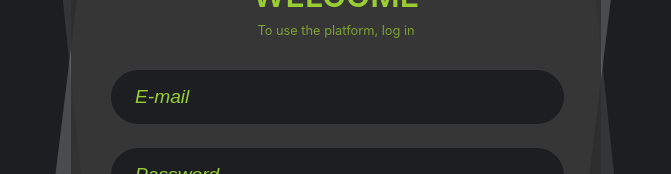
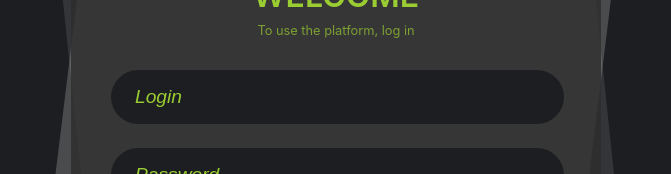
Before and after one commit to MrBlack1223/Chill, a React (Create React App) app: page /login in a window 1280 px wide. Shown: the part 336-510 px from the top of the page, without its empty margins (304-975 px from the left). Built offline with nearby package versions, Linux system fonts and the light colour scheme; no server answers.

Commit message:
Changing login page

```diff
--- a/src/pages/login/login.tsx
+++ b/src/pages/login/login.tsx
@@ -7,7 +7,7 @@ import { loginUtils } from '../../Components/utils/userUtils';
 import UserLoader from '../../Components/onlineUsers/OnlineUsersComponents/userLoader';
 
 const defaultData = {
-    email:'',
+    login:'',
     password: ''
 }
 
@@ -40,8 +40,8 @@ function Login(){
             </div>
             <form className="login-card-form" onSubmit = {handleSubmit}>
                 <div className="form-item">
-                    <input type="text" placeholder="E-mail" disabled = {loading} name = 'email'
-                        onChange={handleChange} value = {data?.email} required/>
+                    <input type="text" placeholder="Login" disabled = {loading} name = 'login'
+                        onChange={handleChange} value = {data?.login} required/>
                 </div>
                 <div className="form-item">
                     <input type="password" placeholder="Password" disabled = {loading} name = 'password'
--- a/src/types.tsx
+++ b/src/types.tsx
@@ -24,7 +24,7 @@ export type RegisterData = {
     password: string
   }
 export type LoginCredentials ={
-    email: string,
+    login: string,
     password: string
 }
 export type ChatFriend = {
```
